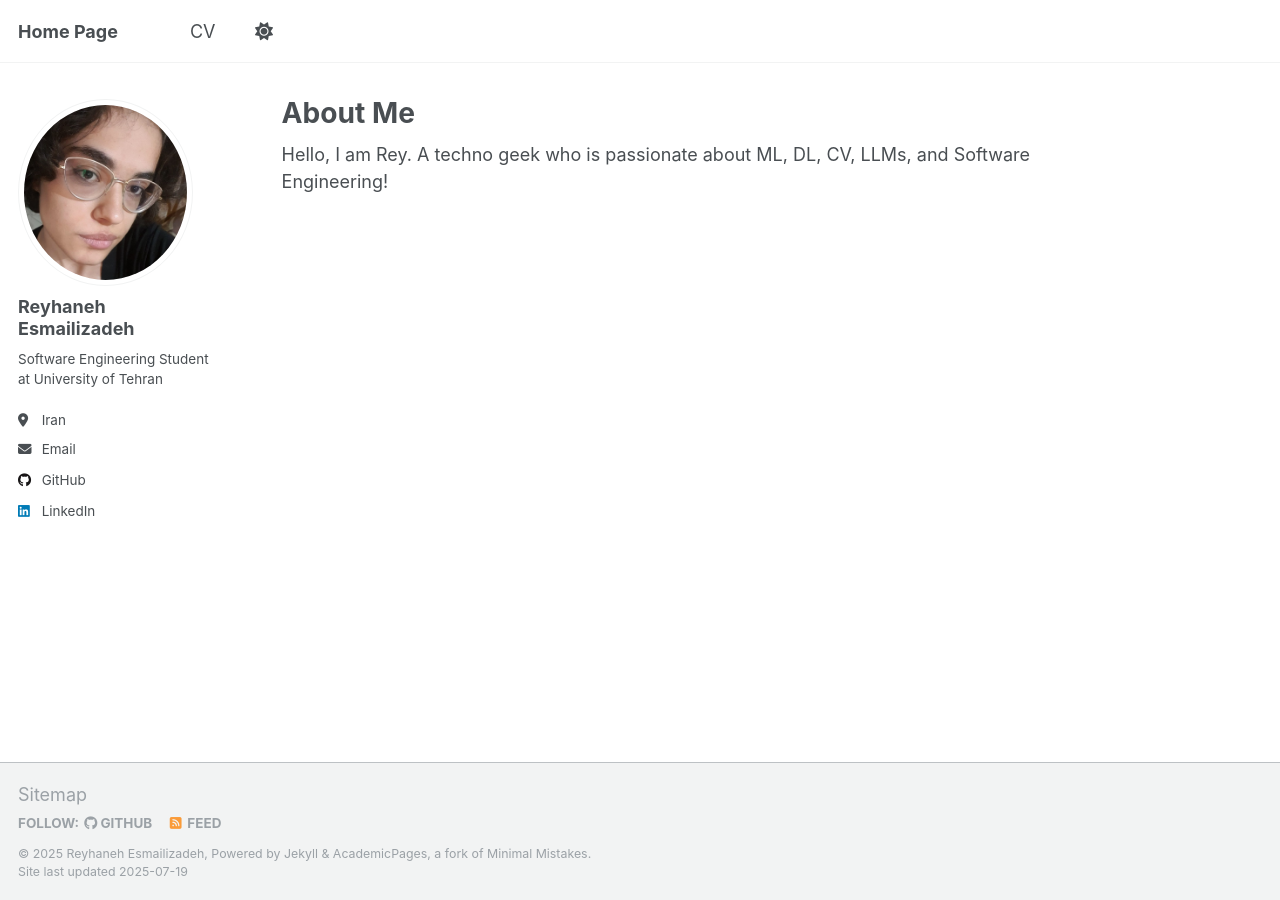
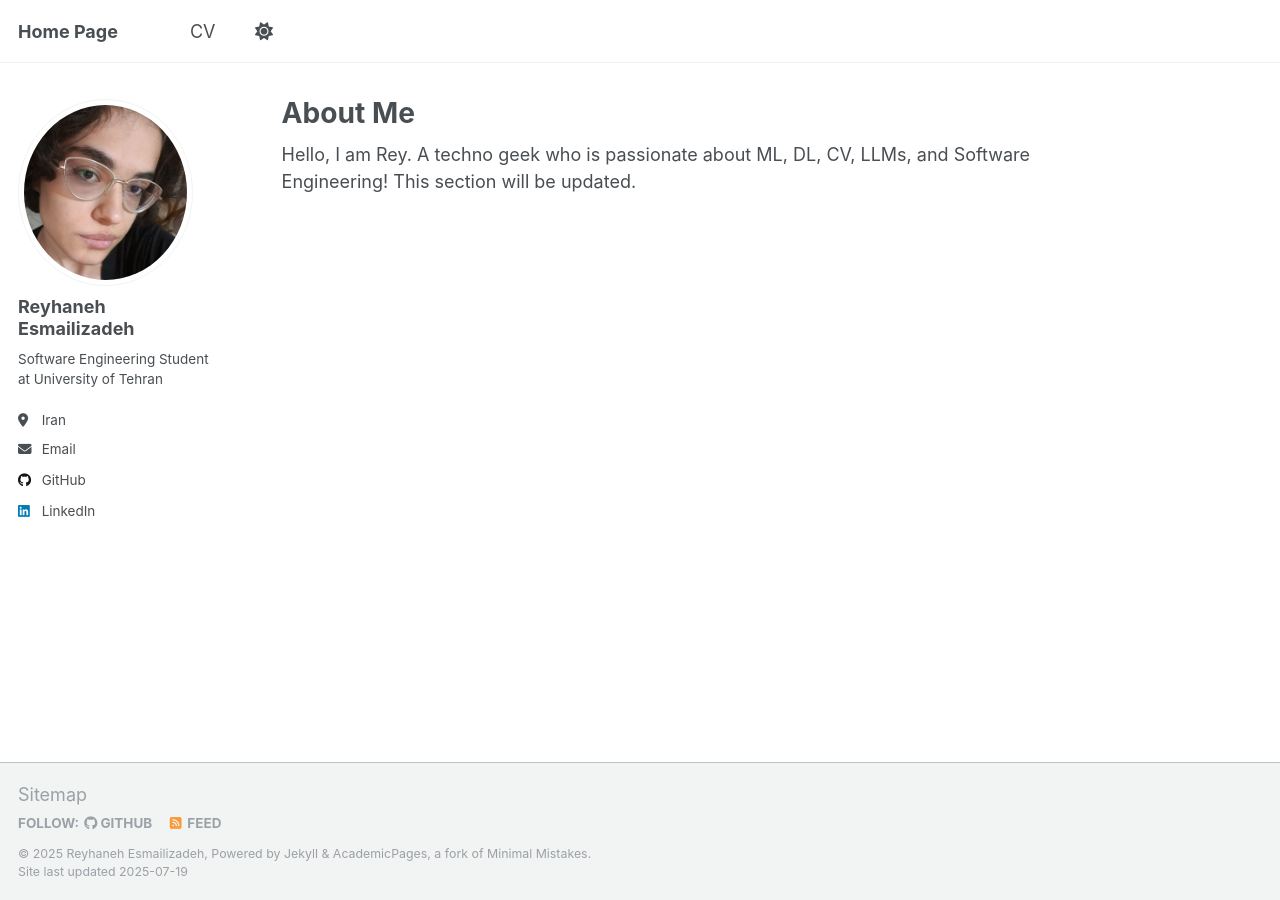
Before and after one commit to Reyhaneesmailizadeh/Reyhaneesmailizadeh.github.io, a Jekyll site: the page built from _pages/about.md, in a window 1280 px wide. Built offline with Jekyll 4.4.1, drawn with Linux system fonts in a browser that asks for light colours; a script that is not in the unit is left out.

Commit message:
Update about.md

```diff
--- a/_pages/about.md
+++ b/_pages/about.md
@@ -7,4 +7,4 @@ redirect_from:
   - /about.html
 ---
 
-Hello, I am Rey. A techno geek who is passionate about ML, DL, CV, LLMs, and Software Engineering!
+Hello, I am Rey. A techno geek who is passionate about ML, DL, CV, LLMs, and Software Engineering! This section will be updated.
```
